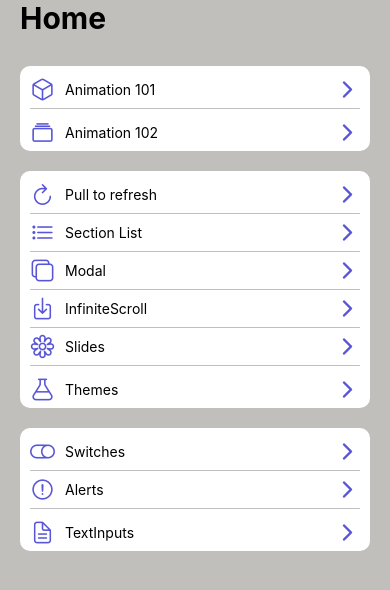
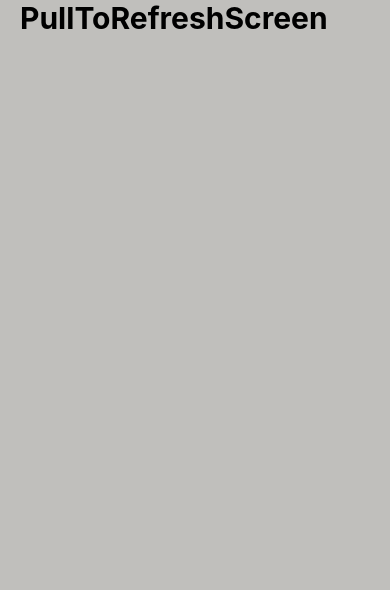
Before and after one commit to yerytech/menu-app, a React Native app: screen /PullToRefreshScreen in a window 390 px wide. Shown: the top 590 px of the page. Built offline with nearby package versions, Linux system fonts and the light colour scheme.

Commit message:
Add PullToRefreshScreen component and integrate into AppNavigation

```diff
--- a/src/presentation/navigator/AppNavigation.tsx
+++ b/src/presentation/navigator/AppNavigation.tsx
@@ -5,6 +5,7 @@ import { Animation102Screen } from "../screens/animations/Animation102Screen";
 import { SwitchScreen } from "../screens/switchs/SwitchScreen";
 import { AlertScreen } from "../screens/alerts/AlertScreen";
 import { TextInputScreen } from "../screens/inputs/TextInputScreen";
+import { PullToRefreshScreen } from "../screens/ui/PullToRefreshScreen";
 const Stack = createStackNavigator();
 export const AppNavigation = () => {
   return (
@@ -39,6 +40,11 @@ export const AppNavigation = () => {
         component={TextInputScreen}
         options={{ headerShown: false }}
       />
+      <Stack.Screen
+        name="PullToRefreshScreen"
+        component={PullToRefreshScreen}
+        options={{ headerShown: false }}
+      />
     </Stack.Navigator>
   );
 };
--- /dev/null
+++ b/src/presentation/screens/ui/PullToRefreshScreen.tsx
@@ -0,0 +1,33 @@
+import { RefreshControl, ScrollView } from "react-native";
+import { CustomView } from "../../components/ui/CustomView";
+import { Title } from "../../components/ui/Title";
+import { useState } from "react";
+import { colors } from "../../../config/theme/theme";
+export const PullToRefreshScreen = () => {
+  const [refreshing, setRefreshing] = useState(false);
+
+  const onRefresh = () => {
+    setRefreshing(true);
+    setTimeout(() => {
+      setRefreshing(false);
+    }, 5000);
+  };
+
+  return (
+    <CustomView margin>
+      <Title
+        safe
+        text={"PullToRefreshScreen"}
+      />
+      <ScrollView
+        refreshControl={
+          <RefreshControl
+            colors={[colors.primary, "red", "orange", "blue"]}
+            refreshing={refreshing}
+            onRefresh={onRefresh}
+          />
+        }
+      ></ScrollView>
+    </CustomView>
+  );
+};
```
